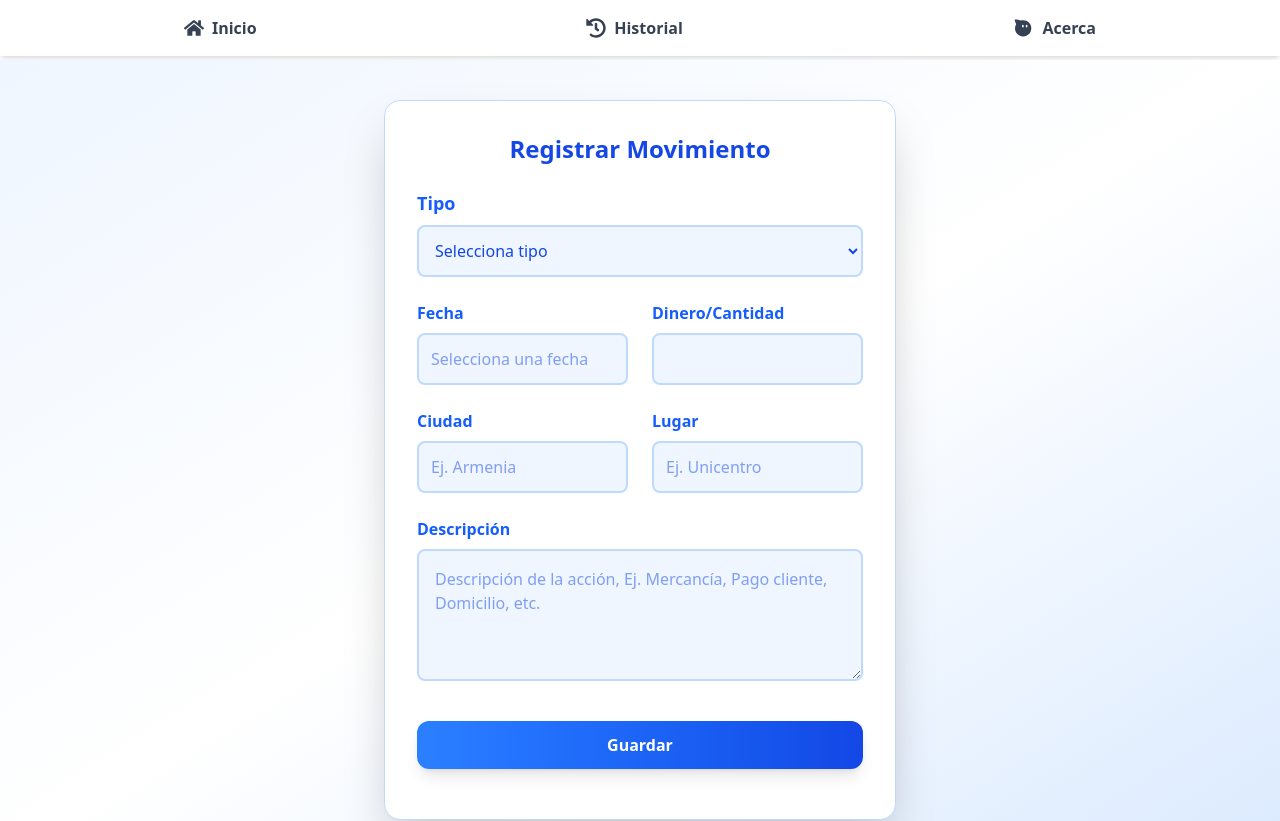
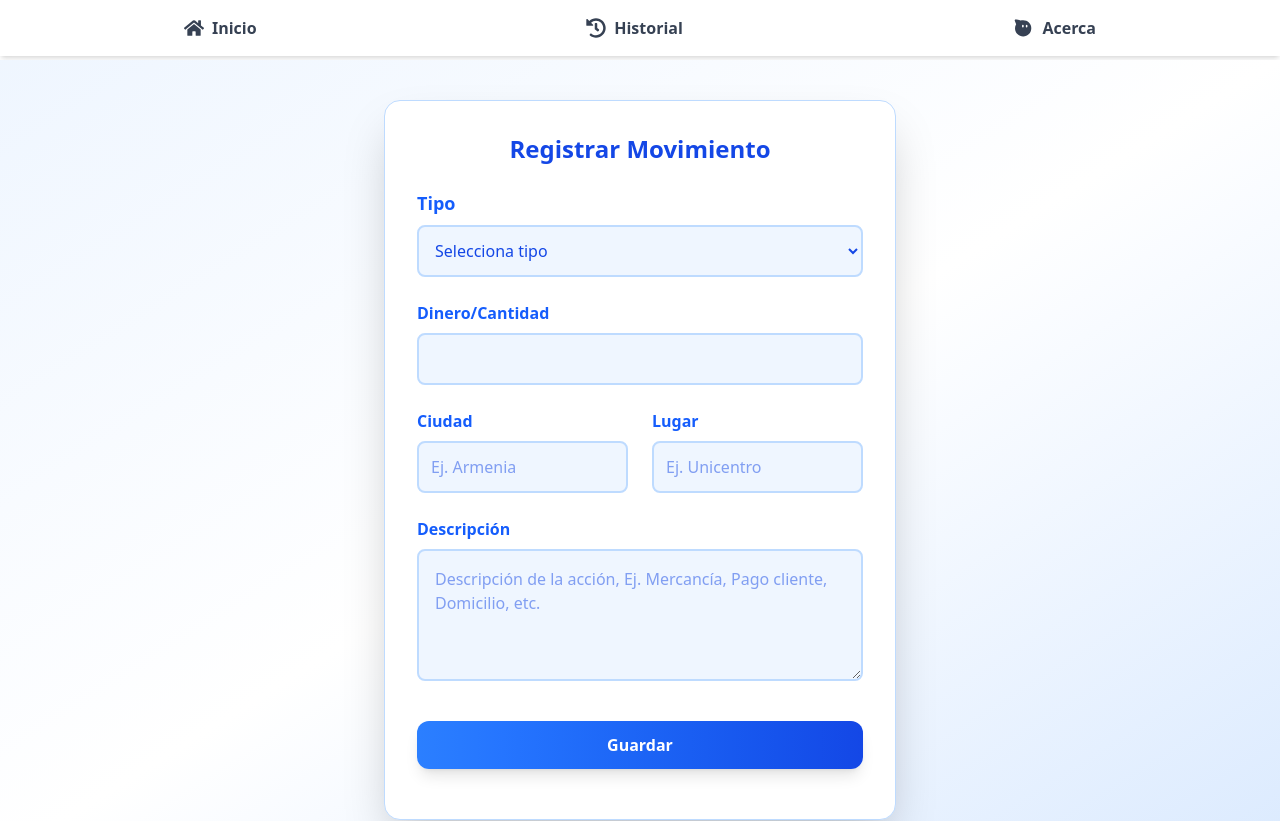
Before and after one commit to Pininita/ISJ, a React (Vite) app: page / in a window 1280 px wide. Shown: the top 821 px of the page. Built offline with nearby package versions, Linux system fonts and the light colour scheme.

Commit message:
removing date field

```diff
--- a/src/modules/home/HomeForm.jsx
+++ b/src/modules/home/HomeForm.jsx
@@ -40,21 +40,8 @@ const HomeForm = () => {
                                 <option value="egreso">Egreso</option>
                                 </Field>
                             </div>
-                            {/* Date nad cash */}
+                            {/* Cash */}
                             <div className="flex gap-6">
-                                <div className="flex-1">
-                                    <label className="block text-base font-semibold text-blue-600 mb-2">Fecha</label>
-                                    <DatePicker
-                                        selected={startDate}
-                                        onChange={(date) => {
-                                            setStartDate(date);
-                                            setFieldValue('date', date);
-                                        }}
-                                        dateFormat="yyyy-MM-dd"
-                                        className="w-full rounded-lg border-2 border-blue-200 p-3 text-base bg-blue-50 text-blue-700 focus:border-blue-400 focus:ring-2 focus:ring-blue-300 transition"
-                                        placeholderText="Selecciona una fecha"
-                                    />
-                                </div>
                                 <div className="flex-1">
                                     <label htmlFor="quantity"
                                            className="block text-base font-semibold text-blue-600 mb-2">
```
